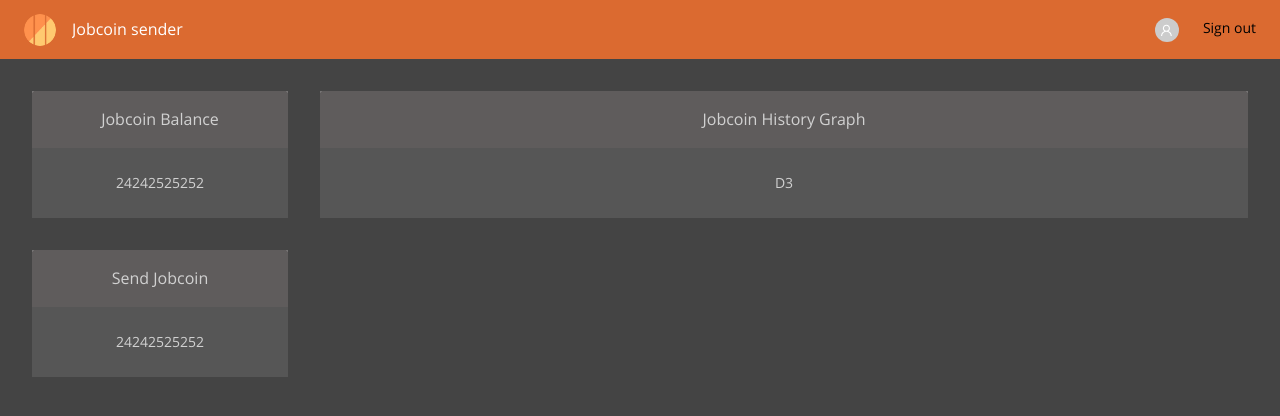
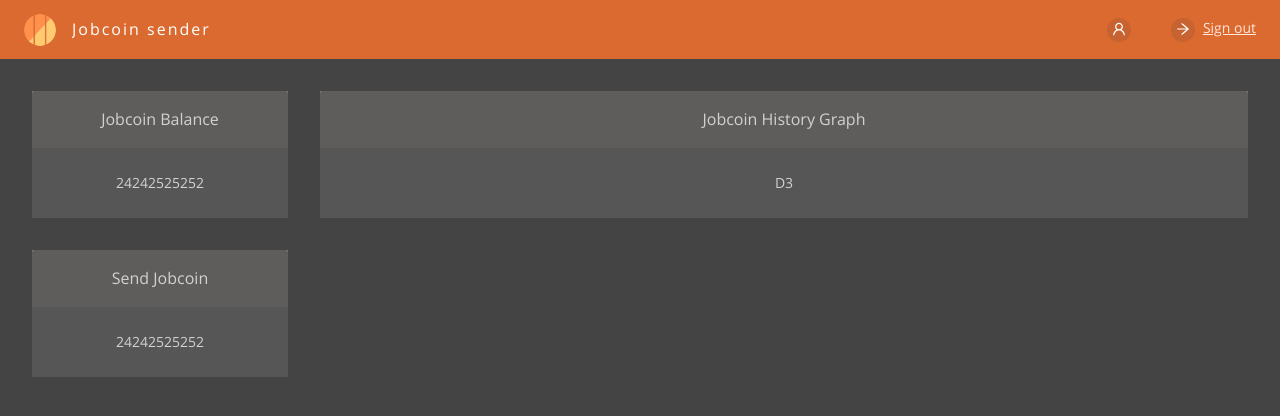
Before and after one commit to raptoria/koicoin, a React app: page /dashboard in a window 1280 px wide. Shown: the top 416 px of the page. Built offline with nearby package versions, Linux system fonts and the light colour scheme.

Commit message:
fix icons

```diff
--- a/src/Dashboard/dashboard.module.scss
+++ b/src/Dashboard/dashboard.module.scss
@@ -11,11 +11,12 @@
     }
 
     a {
-      color: black;
+      color: #ffe6da;
+      text-decoration: underline;
     }
 
     a:hover {
-      text-decoration: underline;
+      color: var(--neutral2-color);
     }
 
     .secondColumn {
@@ -26,6 +27,7 @@
       color: var(--neutral2-color);
       font-size: var(--spacing-sm);
       margin-left: var(--spacing-sm);
+      letter-spacing: 2px;
     }
     .ant-page-header {
       grid-column: span 2;
@@ -43,10 +45,13 @@
       align-items: center;
       color: var(--neutral2-color);
 
+      .extraAvatar {
+        background: #c76330;
+        margin-right: 0.5rem;
+      }
+
       span {
-        font-size: 0.8rem;
-        margin-right: var(--spacing-sm);
-        margin-left: 0.5rem;
+        margin-right: var(--spacing-md);
       }
     }
 
--- a/src/Dashboard/dashboard.tsx
+++ b/src/Dashboard/dashboard.tsx
@@ -6,7 +6,7 @@ import { Pages } from '../store/types';
 import styles from './dashboard.module.scss';
 import logo from '../assets/images/logo.png';
 import Avatar from 'antd/lib/avatar/avatar';
-import { UserOutlined } from '@ant-design/icons';
+import { UserOutlined, ArrowRightOutlined } from '@ant-design/icons';
 
 const Dashboard: React.FC = () => {
   const {
@@ -24,8 +24,19 @@ const Dashboard: React.FC = () => {
         avatar={{ src: logo }}
         extra={[
           <div key="userInfo">
-            <Avatar key="avatar" size="small" icon={<UserOutlined />} />
+            <Avatar
+              key="avatar"
+              className="extraAvatar"
+              size="small"
+              icon={<UserOutlined />}
+            />
             <span>{fields.address}</span>
+            <Avatar
+              key="avatar"
+              size="small"
+              className="extraAvatar"
+              icon={<ArrowRightOutlined />}
+            />
             <Link to={Pages.login} key="login">
               Sign out
             </Link>
```
